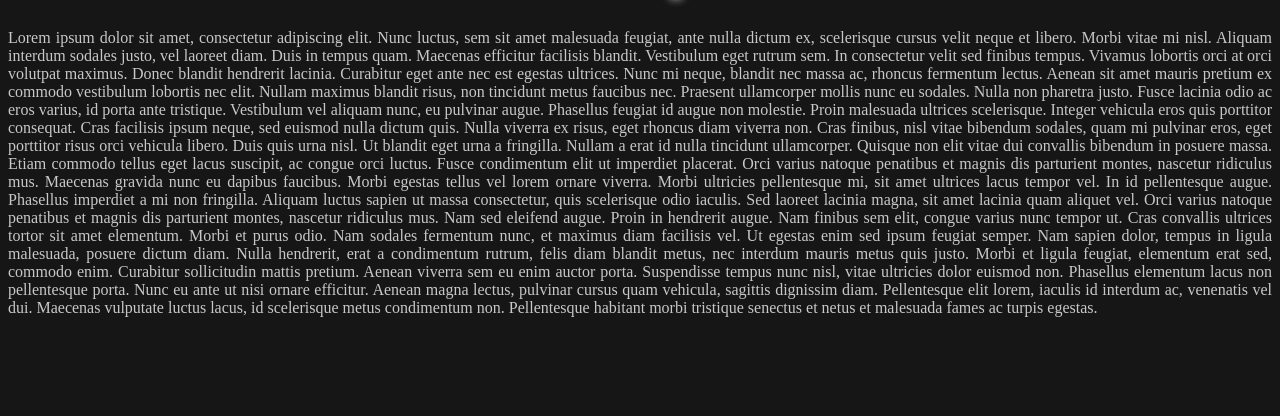
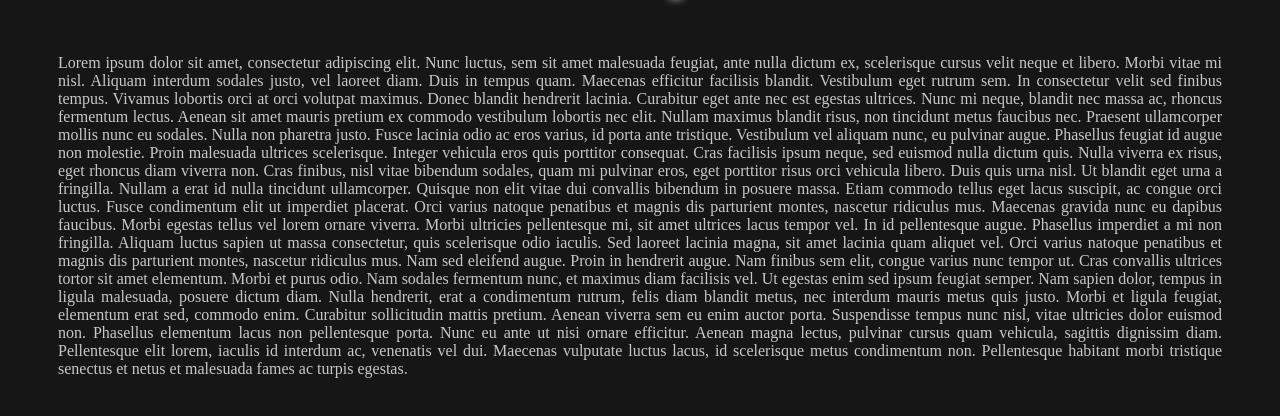
Before and after one commit to Critical-Proofs/loremipsum.github.io, a plain HTML site: page index.html in a window 1280 px wide. Shown: the part 90-506 px from the top of the page. Drawn offline with Linux system fonts and the light colour scheme.

Commit message:
Add PADDING for P

```diff
--- a/style.css
+++ b/style.css
@@ -2,4 +2,4 @@ body {background-color: rgb(22, 22, 22);}
 
 h1 {background:rgb(22, 22, 22); color:rgb(200, 200, 200); text-shadow:1px 1px 10px rgb(200, 200, 200), 1px 1px 10px #ccc; font-size:48px; text-align:center;}
 
-p {color: rgb(200, 200, 200); text-align: justify;}
+p {color: rgb(200, 200, 200); padding: 25px 50px; text-align: justify;}
```
